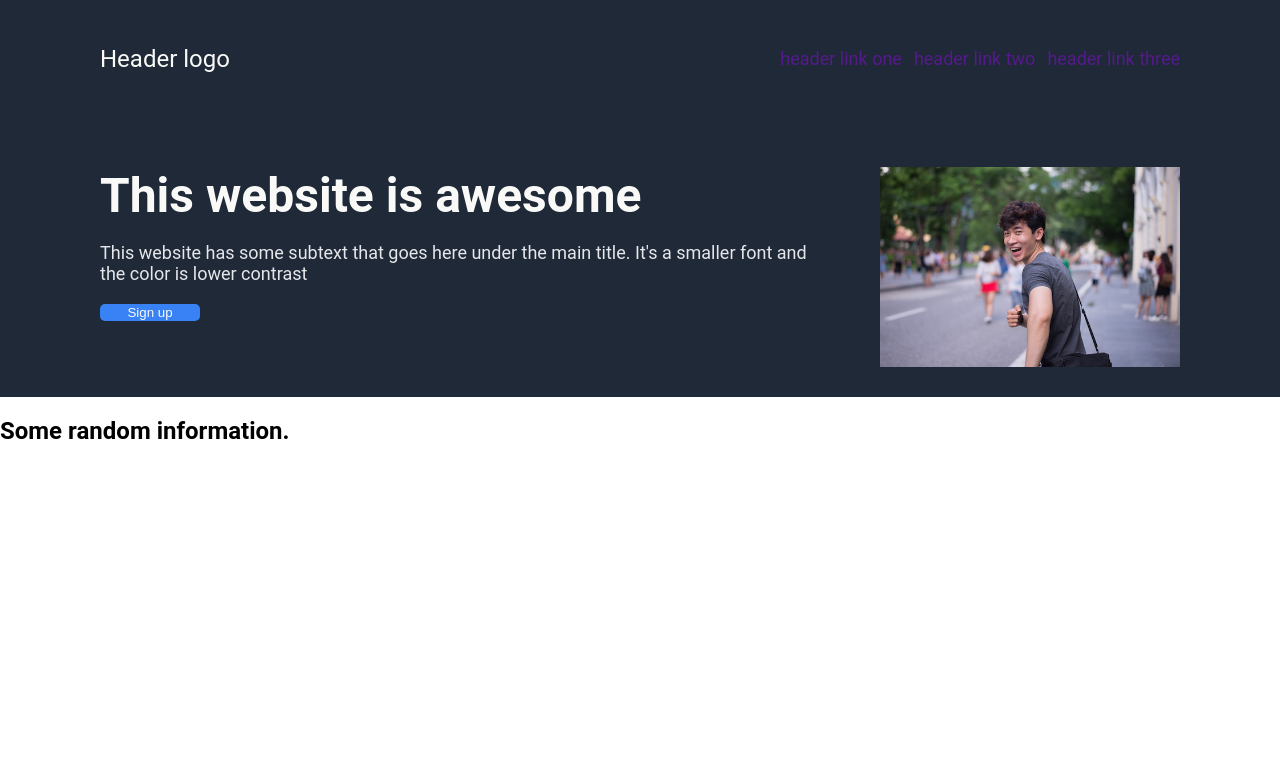
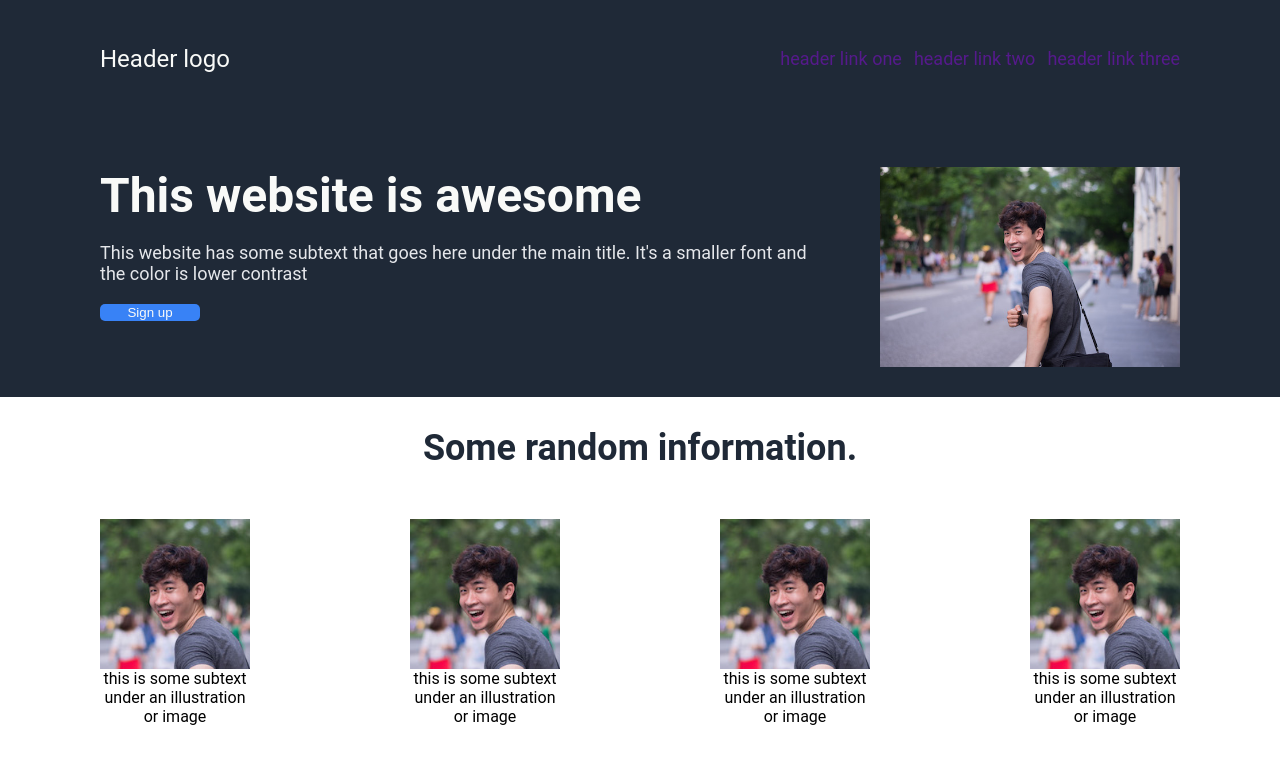
Before and after one commit to hainx1610/odin-landing-page, a plain HTML site: page index.html in a window 1280 px wide. Drawn offline with Linux system fonts and the light colour scheme.

Commit message:
update html and css for second section

```diff
--- a/index.html
+++ b/index.html
@@ -30,7 +30,22 @@
     <div class="info">
         <h2>Some random information.</h2>
         <div class="illustration">
-
+            <div class="container">
+                <img src="./images/image-1.jpg">
+                <div class="text">this is some subtext under an illustration or image</div>
+            </div>
+            <div class="container">
+                <img src="./images/image-1.jpg">
+                <div class="text">this is some subtext under an illustration or image</div>
+            </div>
+            <div class="container">
+                <img src="./images/image-1.jpg">
+                <div class="text">this is some subtext under an illustration or image</div>
+            </div>
+            <div class="container">
+                <img src="./images/image-1.jpg">
+                <div class="text">this is some subtext under an illustration or image</div>
+            </div>
         </div>
     </div>
 
--- a/styles.css
+++ b/styles.css
@@ -65,3 +65,34 @@ h1 {
     width: 100px;
     border: none;
 }
+
+h2 {
+    text-align: center;
+    margin-bottom: 50px;
+    font-size: 36px;
+    font-weight: bolder;
+    color: #1F2937;
+}
+
+.illustration {
+    display: flex;
+    justify-content: space-between;
+    margin: 0 100px;
+    gap: 50px;
+}
+
+.container {
+    max-width: 150px;
+    display: flex;
+    flex-direction: column;
+    align-items: center;
+}
+
+.container img {
+    width: 150px;
+    height: 150px;
+}
+
+.container .text {
+    text-align: center;
+}
```
Also changed, not shown: images/image-1.jpg (added), images/image-2.jpg (added), images/image-3.jpg (added), images/image-4.jpg (added).
